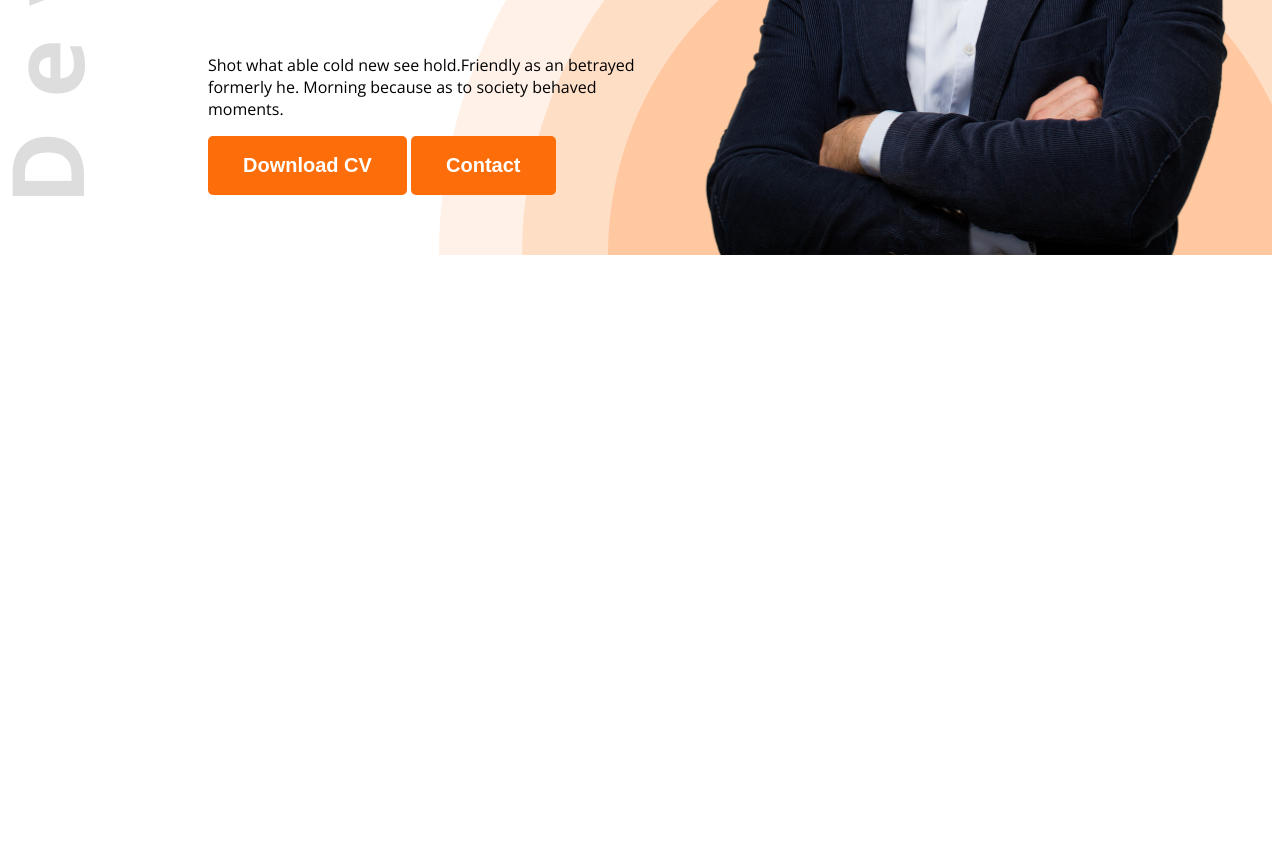
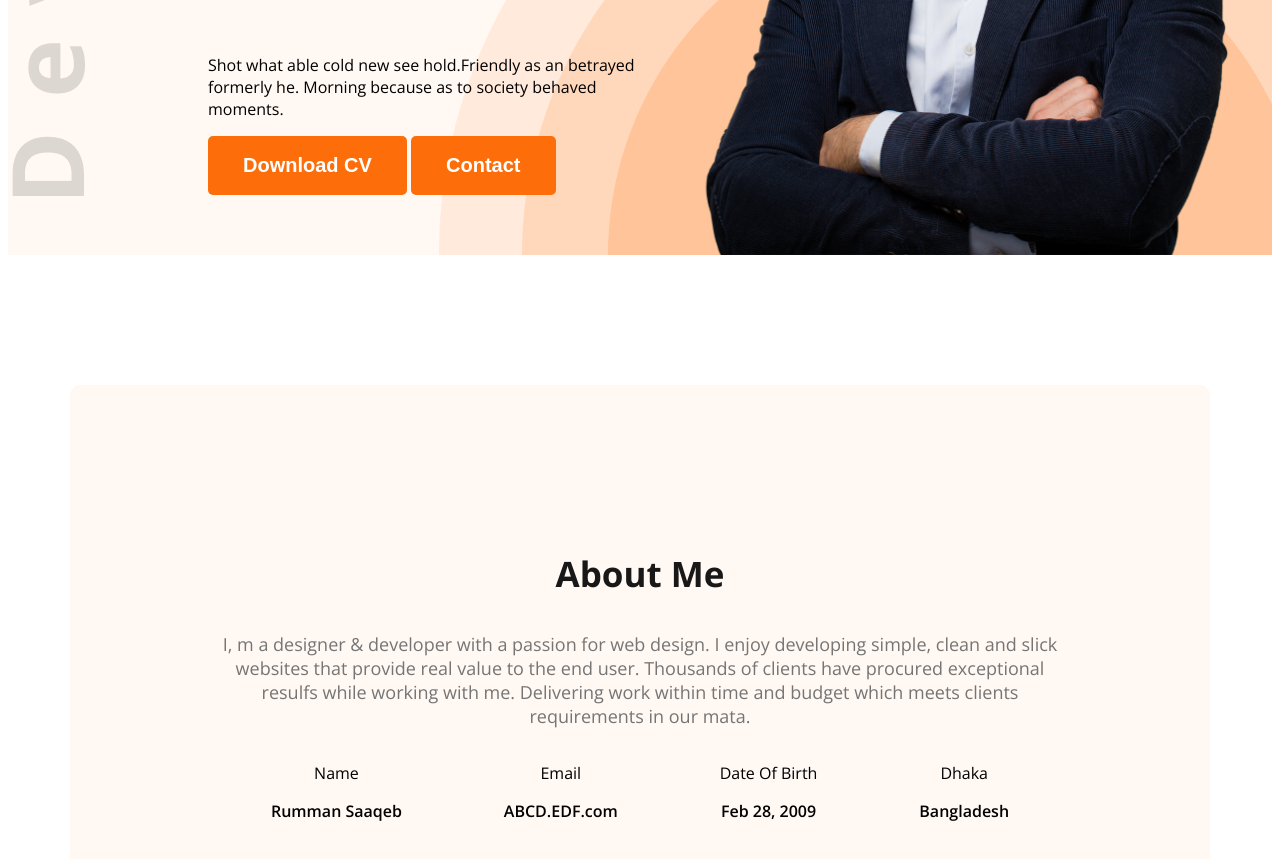
Before and after one commit to rummansaaqeb/web-dev-portfolio, a plain HTML site: page index.html in a window 1280 px wide. Shown: the part 575-1434 px from the top of the page. Before the commit the page ends 838 px from the top, so only its background shows below. Drawn offline with nearby package versions, Linux system fonts and the light colour scheme.

Commit message:
added about section

```diff
--- a/Styles/portfolio.css
+++ b/Styles/portfolio.css
@@ -24,6 +24,19 @@
     border-radius: 5px;
     border: none;
 }
+.section-title{
+    font-size: 35px;
+    font-weight: bold;
+    color: #181818;
+}
+.section-description{
+    font-size: 18px;
+    color: #757575;
+}
+.secondary-bg{
+    background-color: #FFF8F3;
+}
+
 /* header */
  .header{
     background-image: url(../images/developer.png), url('../images/header_bg.png');
@@ -81,3 +94,24 @@ nav li a {
 .banner-profile-pic{
     width: 580px;
 }
+
+/* main styles */
+main{
+    max-width: 1140px;
+    margin: 0 auto;
+}
+/* About Styles */
+.about{
+    border-radius: 10px;
+    padding: 130px 150px;
+    text-align: center;
+    margin-top: 130px;
+
+}
+.about-items{
+    display: flex;
+    justify-content: space-around;
+}
+.item-description{
+    font-weight: 600;
+}
--- a/index.html
+++ b/index.html
@@ -13,7 +13,7 @@
 </head>
 
 <body class="open-sans-normal">
-    <header class="header">
+    <header class="header secondary-bg">
         <nav>
             <h3 class="nav-title">Ru<span class="text-primary">mm</span>an</h3>
             <ul>
@@ -27,7 +27,8 @@
                 <h4 class="banner-greetings dark-2">Hi, I am</h4>
                 <h1 class="banner-title">Rumman Saaqeb</h1>
                 <p class="banner-description">
-                    Shot what able cold new see hold.Friendly as an betrayed formerly he. Morning because as to society behaved moments.
+                    Shot what able cold new see hold.Friendly as an betrayed formerly he. Morning because as to society
+                    behaved moments.
                 </p>
                 <button class="btn-primary">Download CV</button>
                 <button class="btn-primary">Contact</button>
@@ -36,7 +37,32 @@
         </div>
     </header>
     <main>
+        <section class="about secondary-bg">
+            <h3 class="section-title">About Me</h3>
+            <p class="section-description">I, m a designer & developer with a passion for web design. I enjoy developing simple, clean and slick websites that provide real value to the end user. Thousands of clients have procured exceptional resulfs while working with me. Delivering work within time and budget which meets clients requirements in our mata.</p>
+            <div class="about-items">
+                <!-- .about-item*4>p.item-title+p.item--description -->
+                <div class="about-item">
+                    <p class="item-title">Name</p>
+                    <p class="item-description">Rumman Saaqeb</p>
+                </div>
+                <div class="about-item">
+                    <p class="item-title">Email</p>
+                    <p class="item-description">ABCD.EDF.com</p>
+                </div>
+                <div class="about-item">
+                    <p class="item-title">Date Of Birth</p>
+                    <p class="item-description">Feb 28, 2009</p>
+                </div>
+                <div class="about-item">
+                    <p class="item-title">Dhaka</p>
+                    <p class="item-description">Bangladesh</p>
+                </div>
 
+
+            </div>
+
+        </section>
     </main>
     <footer>
 
```
